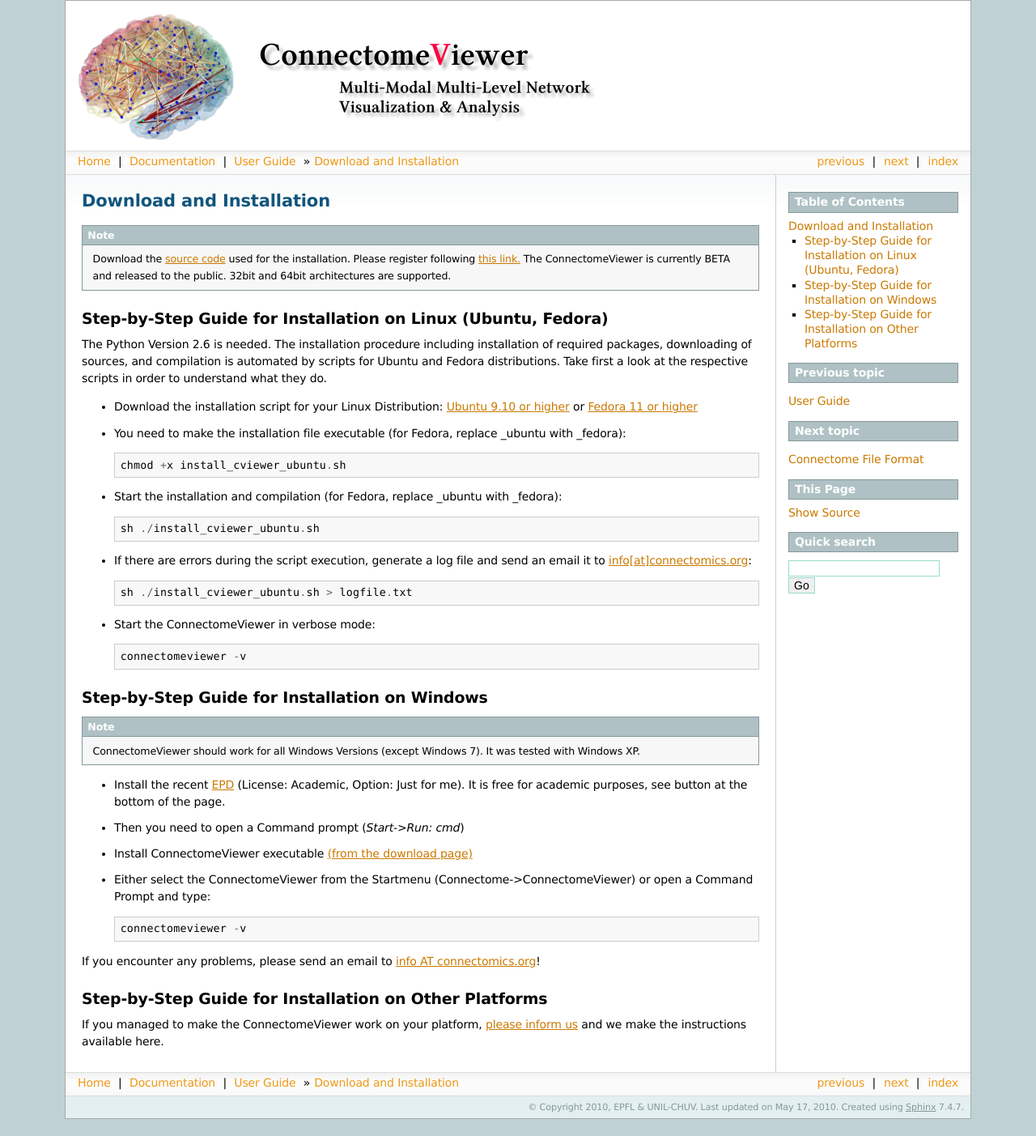
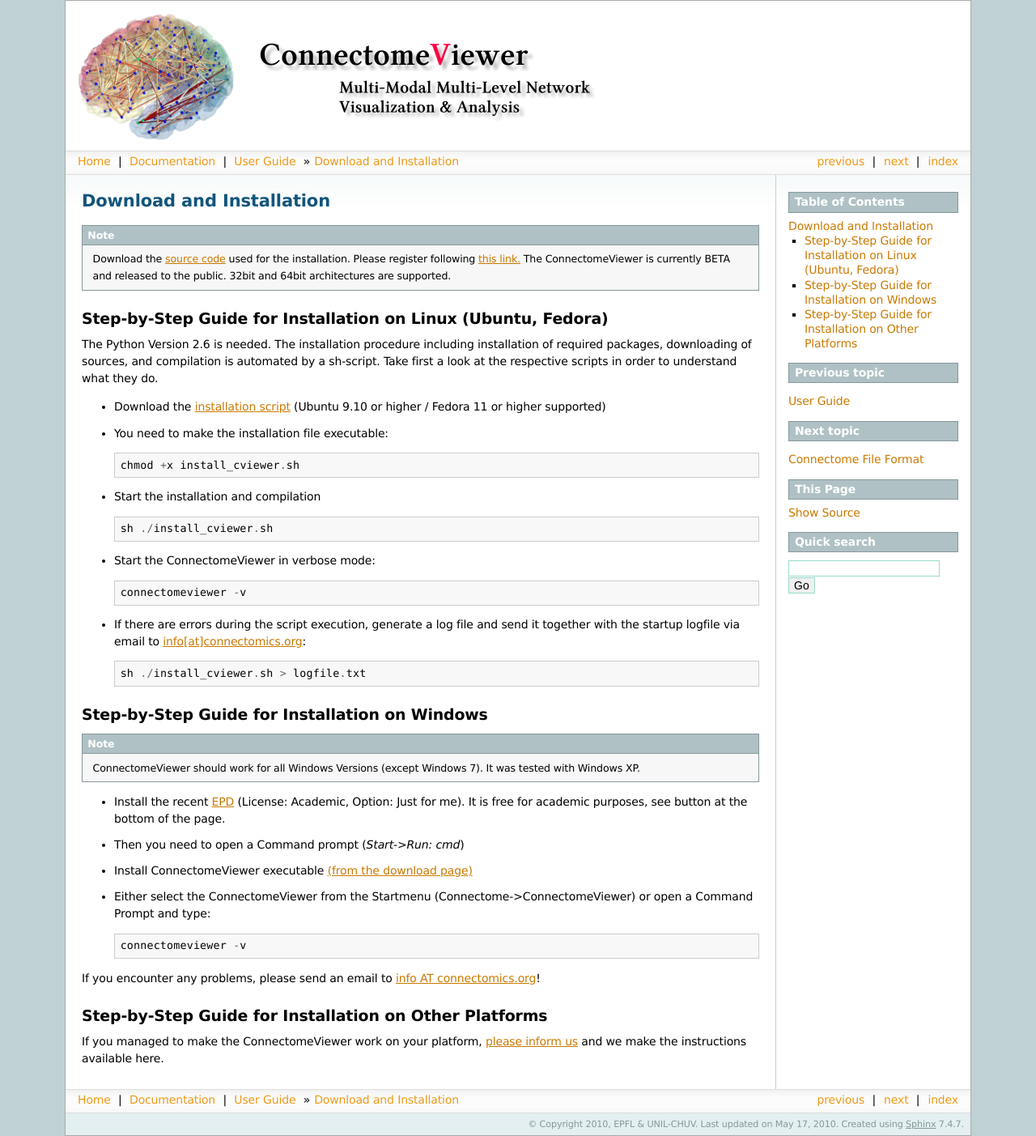
Before and after one commit to LTS5/connectomeviewer, a Sphinx documentation site: the page built from doc/users/installation.rst, in a window 1280 px wide. Shown: the whole page at 81% size. Built offline with Sphinx 7.4.7, drawn with Linux system fonts in a browser that asks for light colours; pages that are not in the unit, such as notebooks, are missing from menus; before the commit the page ends 1382 px from its top, so only the background shows below that.

Commit message:
Simplified installation procedure for Ubuntu and Fedora

```diff
--- a/doc/users/installation.rst
+++ b/doc/users/installation.rst
@@ -12,26 +12,26 @@
 -------------------------------------------------------------
 
 The Python Version 2.6 is needed. The installation procedure including installation of required packages,
-downloading of sources, and compilation is automated by scripts for Ubuntu and Fedora distributions.
+downloading of sources, and compilation is automated by a sh-script.
 Take first a look at the respective scripts in order to understand what they do.
 
-* Download the installation script for your Linux Distribution: `Ubuntu 9.10 or higher <http://github.com/unidesigner/connectomeviewer/raw/development/scripts/install_cviewer_ubuntu.sh>`_ or `Fedora 11 or higher <http://github.com/unidesigner/connectomeviewer/raw/development/scripts/install_cviewer_fedora.sh>`_
+* Download the `installation script <http://github.com/unidesigner/connectomeviewer/raw/development/scripts/install_cviewer.sh>`_ (Ubuntu 9.10 or higher / Fedora 11 or higher supported)
 
-* You need to make the installation file executable (for Fedora, replace _ubuntu with _fedora)::
+* You need to make the installation file executable::
 
-    chmod +x install_cviewer_ubuntu.sh
+    chmod +x install_cviewer.sh
 
-* Start the installation and compilation (for Fedora, replace _ubuntu with _fedora)::
+* Start the installation and compilation ::
 
-    sh ./install_cviewer_ubuntu.sh
-
-* If there are errors during the script execution, generate a log file and send an email it to `info[at]connectomics.org <mailto:info[at]connectomics.org>`_::
-
-    sh ./install_cviewer_ubuntu.sh > logfile.txt
+    sh ./install_cviewer.sh
 
 * Start the ConnectomeViewer in verbose mode::
 
     connectomeviewer -v
+
+* If there are errors during the script execution, generate a log file and send it together with the startup logfile via email to `info[at]connectomics.org <mailto:info[at]connectomics.org>`_::
+
+    sh ./install_cviewer.sh > logfile.txt
 
 .. On first startup, a directory is created in your home folder (*$HOME/.enthought/ch.connectome.viewer*) to store the logfile and window settings. If the first startup was as root, you do not have write permission in this folder, leading to a *Permission Error*. Simply remove this folder (*sudo rm -rf $HOME/.enthought/ch.connectome.viewer/*) and start ConnectomeViewer again as user.
 
```
Also changed, not shown: cviewer/resources/images/logos/cviewer.jpg, 4 other files.
